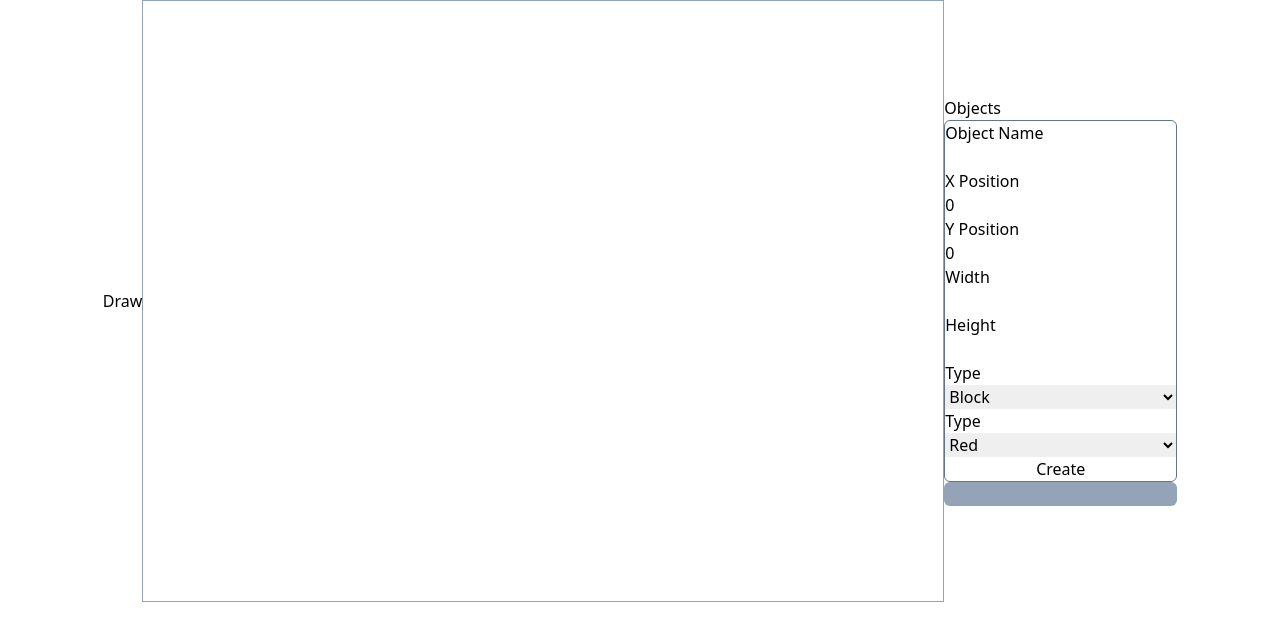
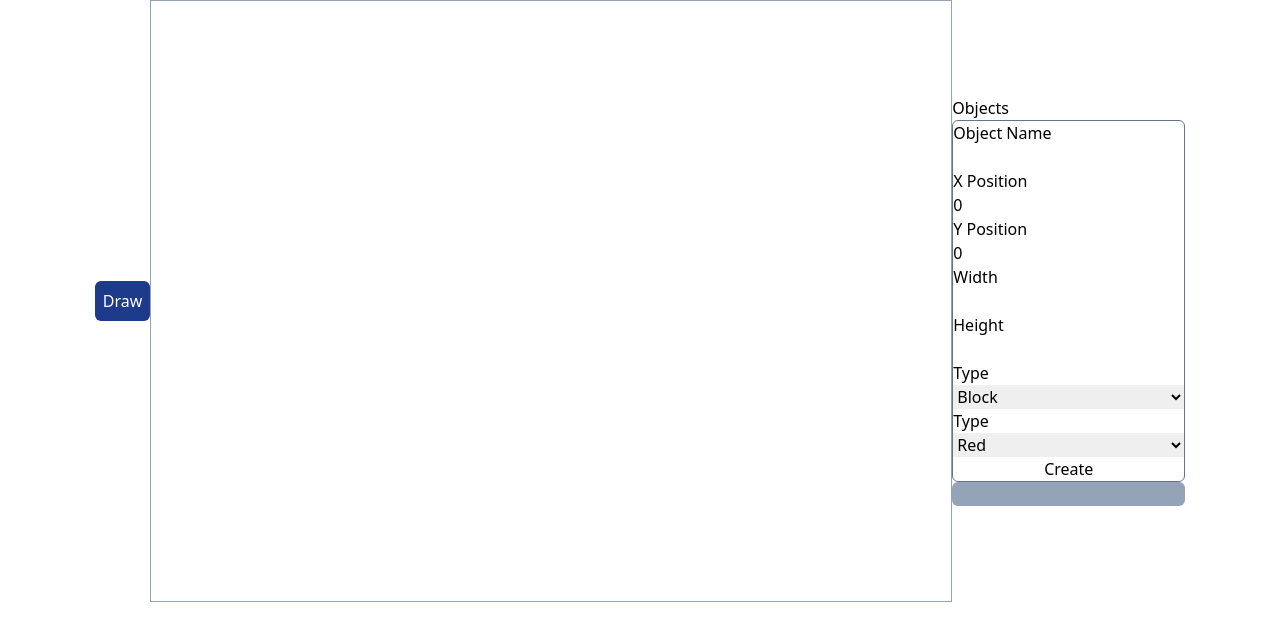
Before and after one commit to earacena/canvas-game-engine, a React (Create React App) app: page / in a window 1280 px wide. Shown: the top 640 px of the page. Built offline with nearby package versions, Linux system fonts and the light colour scheme.

Commit message:
Add hover effect on button

```diff
--- a/src/App.tsx
+++ b/src/App.tsx
@@ -135,7 +135,7 @@ function App() {
 
   return (
     <div className="flex flex-row items-center justify-center">
-      <button onClick={draw}>Draw</button>
+      <button className="hover:bg-white hover:text-blue-900 bg-blue-900 text-white p-2 rounded-md" onClick={draw}>Draw</button>
       <div>
         <canvas
           className="border border-slate-400"
```
